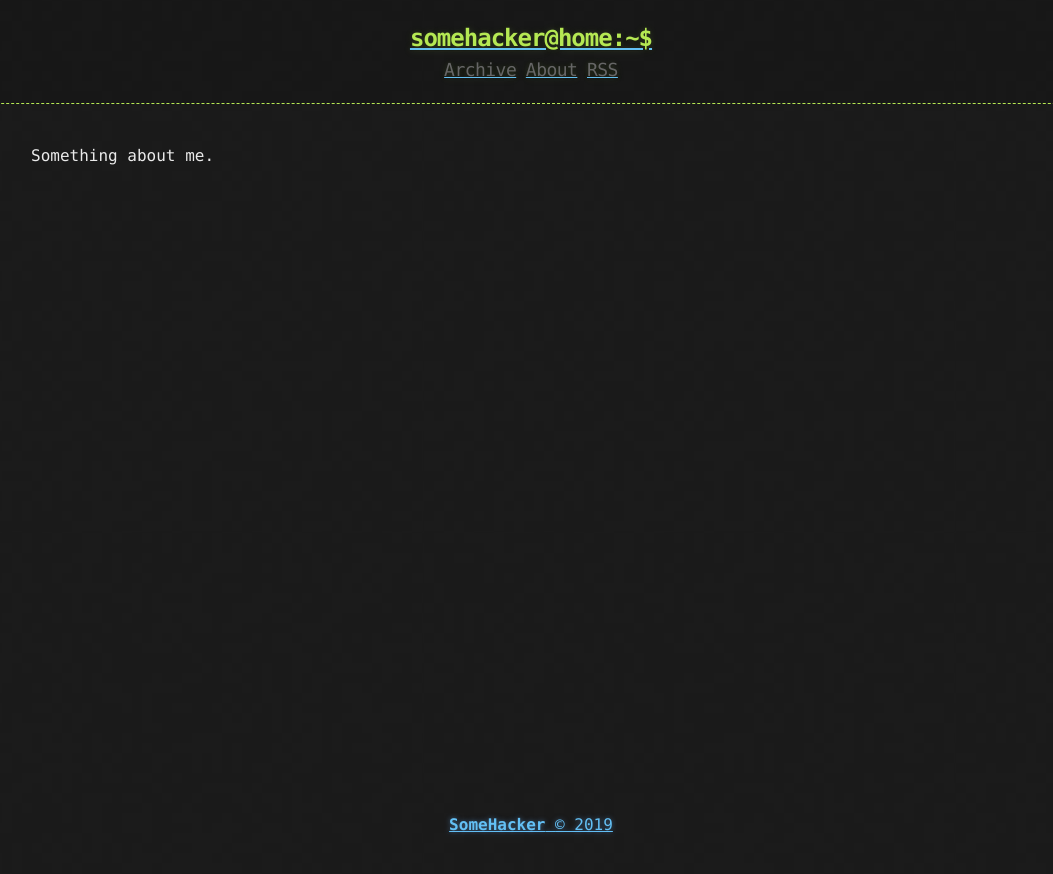
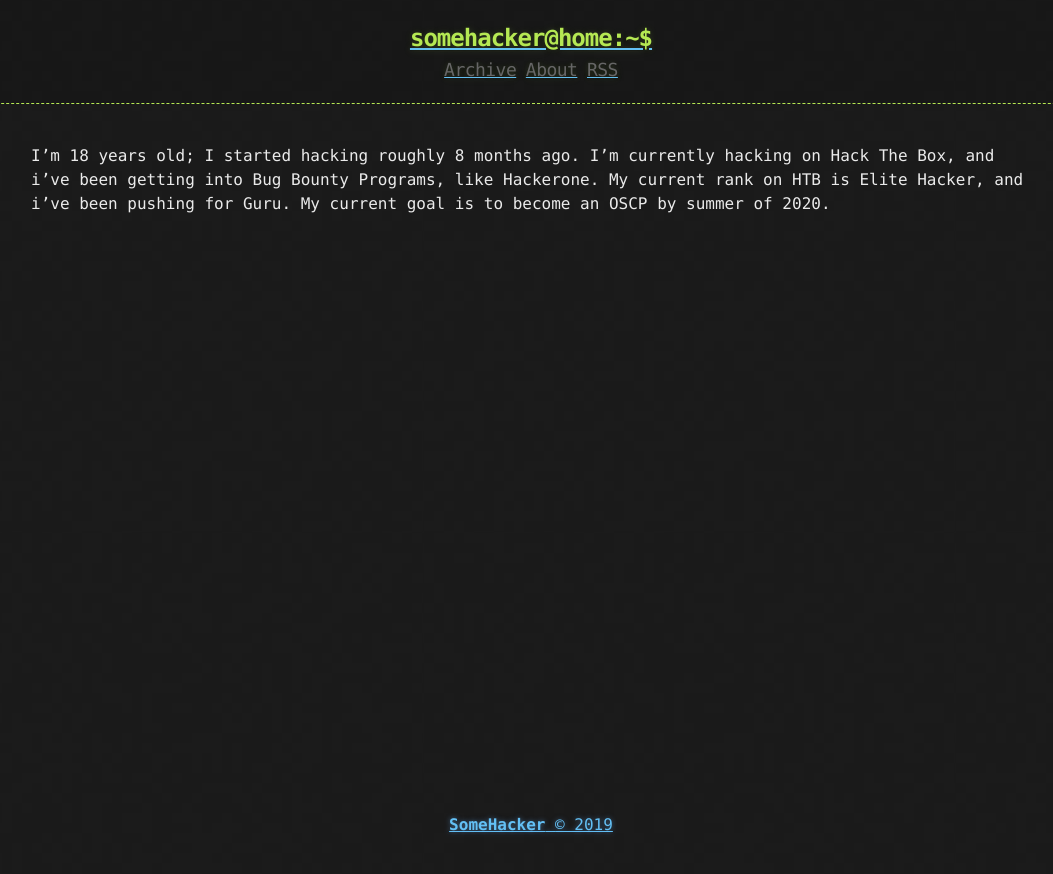
Before and after one commit to Lukeesec/LukeeSec.github.io, a Jekyll site: the page built from about.md, in a window 1280 px wide. Shown: the top 874 px of the page, without its empty margins (109-1162 px from the left). Built offline with Jekyll 4.4.1, drawn with Linux system fonts in a browser that asks for light colours.

Commit message:
Update about.md

```diff
--- a/about.md
+++ b/about.md
@@ -3,4 +3,4 @@ layout: page
 title: About
 ---
 
-Something about me.
+I'm 18 years old; I started hacking roughly 8 months ago. I'm currently hacking on Hack The Box, and i've been getting into Bug Bounty Programs, like Hackerone. My current rank on HTB is Elite Hacker, and i've been pushing for Guru. My current goal is to become an OSCP by summer of 2020.
```
